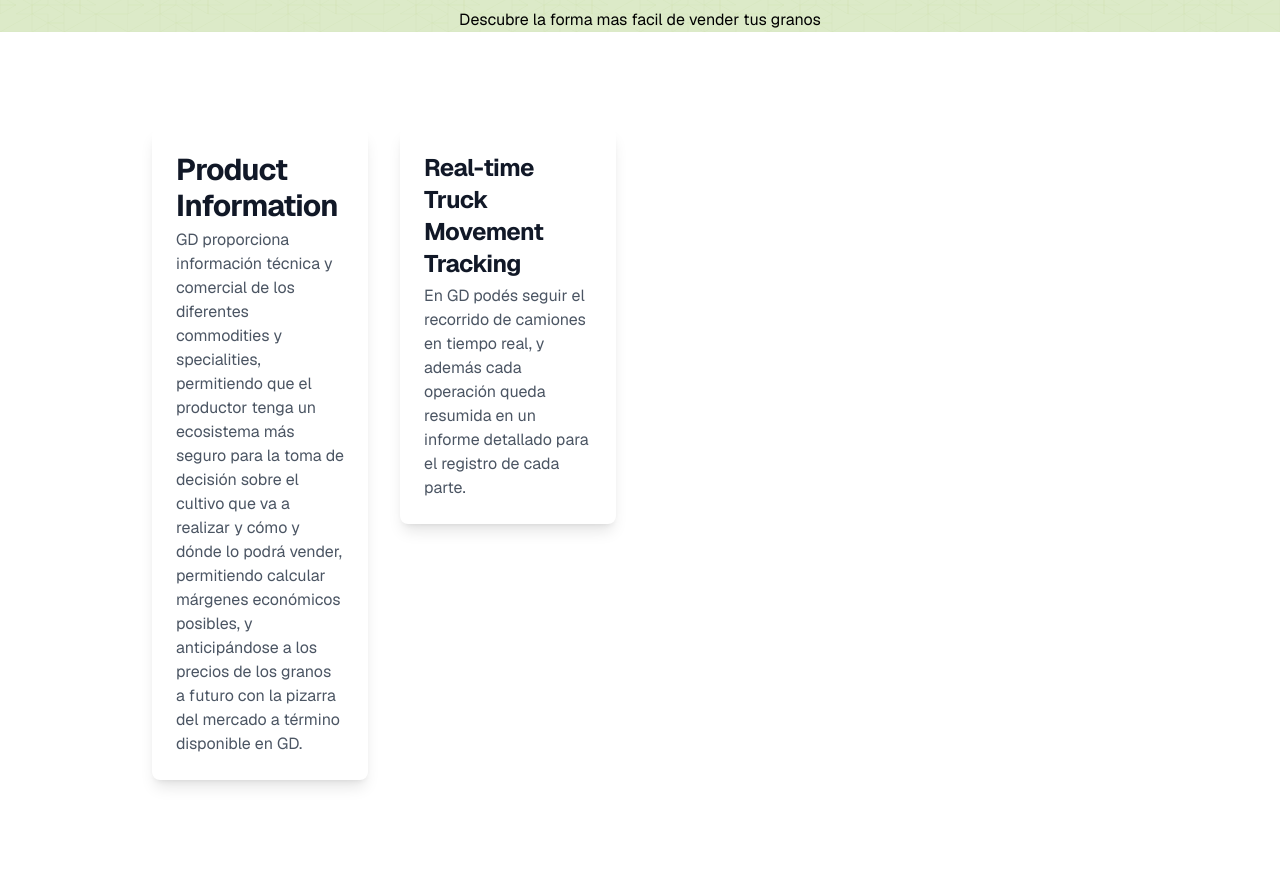
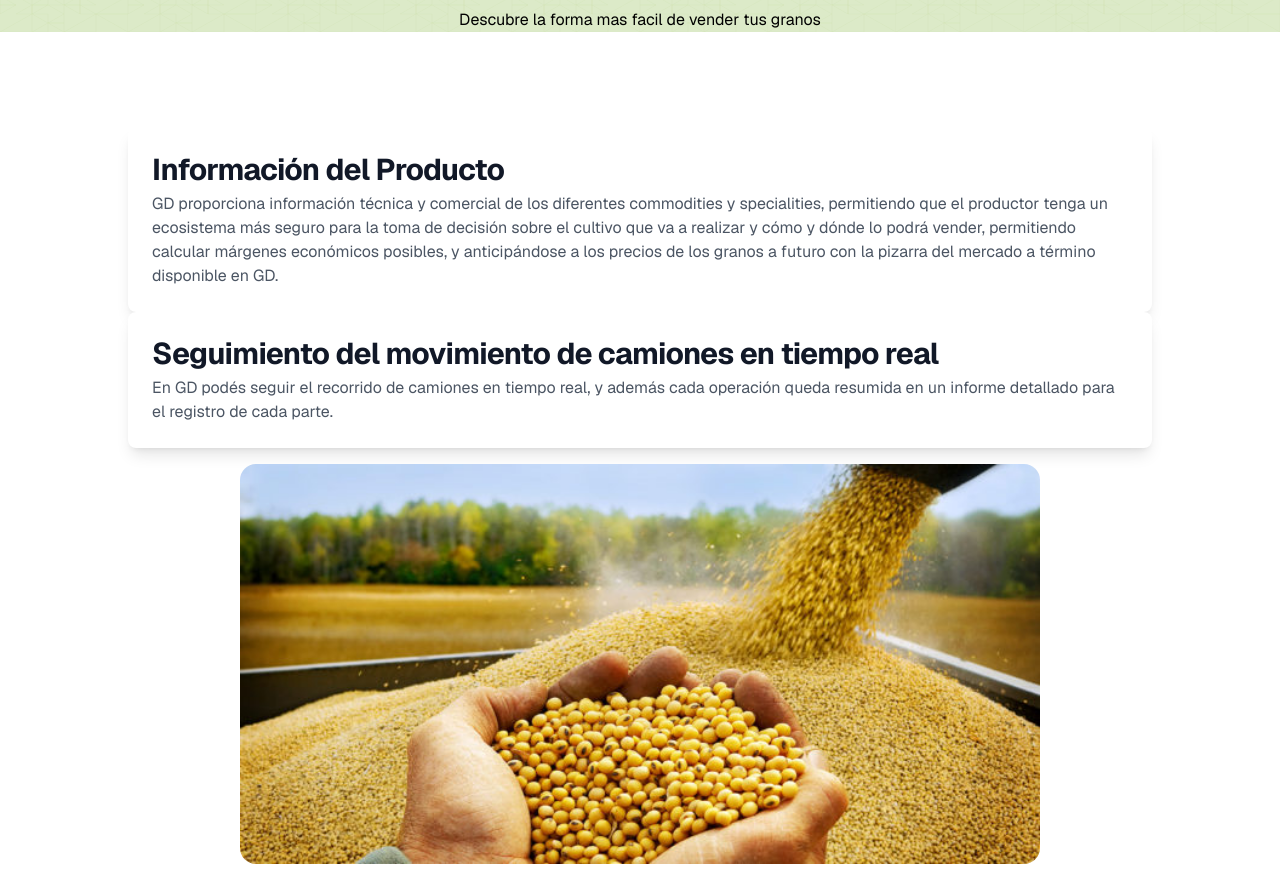
Before and after one commit to cotarelorodrigo/todocampo, a Next.js app: page /ventas in a window 1280 px wide. Shown: the part 110-986 px from the top of the page. Built offline with nearby package versions, Linux system fonts and the light colour scheme; no server answers.

Commit message:
fix venta granos page

```diff
--- a/src/app/ventas/page.tsx
+++ b/src/app/ventas/page.tsx
@@ -1,4 +1,4 @@
-import React from "react";
+import Image from "next/image";
 
 export default function Ventas() {
   return (
@@ -7,42 +7,46 @@
         <h2 className="text-4xl font-bold">Vender granos</h2>
         <h3>Descubre la forma mas facil de vender tus granos</h3>
       </div>
-      <div className="w-full grid xl:grid-cols-2 grid-cols-1 h-full px-32">
-        <section className="py-12 lg:py-24">
-          <div className="container px-4 md:px-6">
-            <div className="grid grid-cols-1 md:grid-cols-2 gap-8 items-start">
+      <div className="w-full flex flex-row h-full px-4 lg:px-32 py-12 lg:py-24 gap-4 flex-wrap">
+        <div className="flex flex-col justify-around w-1/2 flex-auto">
           <div className="p-6 bg-white dark:bg-gray-900 rounded-lg shadow-lg">
             <div className="grid gap-1">
               <h1 className="text-3xl font-bold tracking-tight text-gray-900 dark:text-gray-50">
-                    Product Information
+                Información del Producto
               </h1>
               <p className="text-gray-600 dark:text-gray-400">
-                    GD proporciona información técnica y comercial de los
-                    diferentes commodities y specialities, permitiendo que el
-                    productor tenga un ecosistema más seguro para la toma de
-                    decisión sobre el cultivo que va a realizar y cómo y dónde
-                    lo podrá vender, permitiendo calcular márgenes económicos
-                    posibles, y anticipándose a los precios de los granos a
-                    futuro con la pizarra del mercado a término disponible en
-                    GD.
+                GD proporciona información técnica y comercial de los diferentes
+                commodities y specialities, permitiendo que el productor tenga
+                un ecosistema más seguro para la toma de decisión sobre el
+                cultivo que va a realizar y cómo y dónde lo podrá vender,
+                permitiendo calcular márgenes económicos posibles, y
+                anticipándose a los precios de los granos a futuro con la
+                pizarra del mercado a término disponible en GD.
               </p>
             </div>
           </div>
           <div className="p-6 bg-white dark:bg-gray-900 rounded-lg shadow-lg">
             <div className="grid gap-1">
-                  <h2 className="text-2xl font-bold tracking-tight text-gray-900 dark:text-gray-50">
-                    Real-time Truck Movement Tracking
+              <h2 className="text-3xl font-bold tracking-tight text-gray-900 dark:text-gray-50">
+                Seguimiento del movimiento de camiones en tiempo real
               </h2>
               <p className="text-gray-600 dark:text-gray-400">
-                    En GD podés seguir el recorrido de camiones en tiempo real,
-                    y además cada operación queda resumida en un informe
-                    detallado para el registro de cada parte.
+                En GD podés seguir el recorrido de camiones en tiempo real, y
+                además cada operación queda resumida en un informe detallado
+                para el registro de cada parte.
               </p>
             </div>
           </div>
         </div>
+        <div className="flex flex-auto flex-col items-center justify-center">
+          <Image
+            src="/assets/ventagranos.jpg"
+            alt="venta de granos"
+            className="rounded-2xl"
+            height={1600}
+            width={800}
+          />
         </div>
-        </section>
       </div>
     </div>
   );
--- a/src/lib/auth.ts
+++ b/src/lib/auth.ts
@@ -24,7 +24,6 @@
       credentials: {
         email: {
           label: "Email",
-          type: "email",
           placeholder: "email@gmail.com",
         },
         password: { label: "Password", type: "password" },
```
Also changed, not shown: public/assets/ventagranos.jpg (added). Lines whose indentation alone changed are shown as unchanged.
